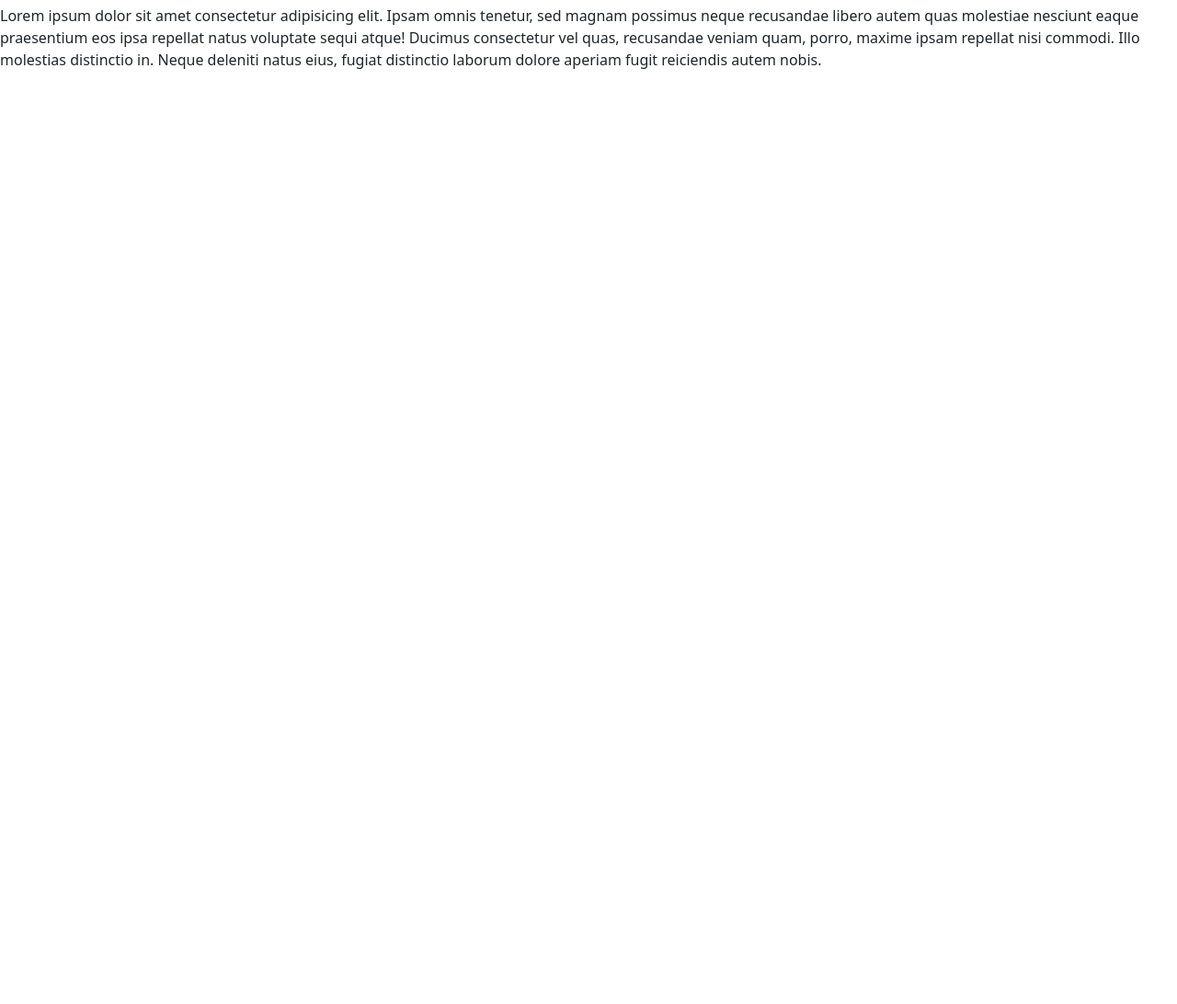
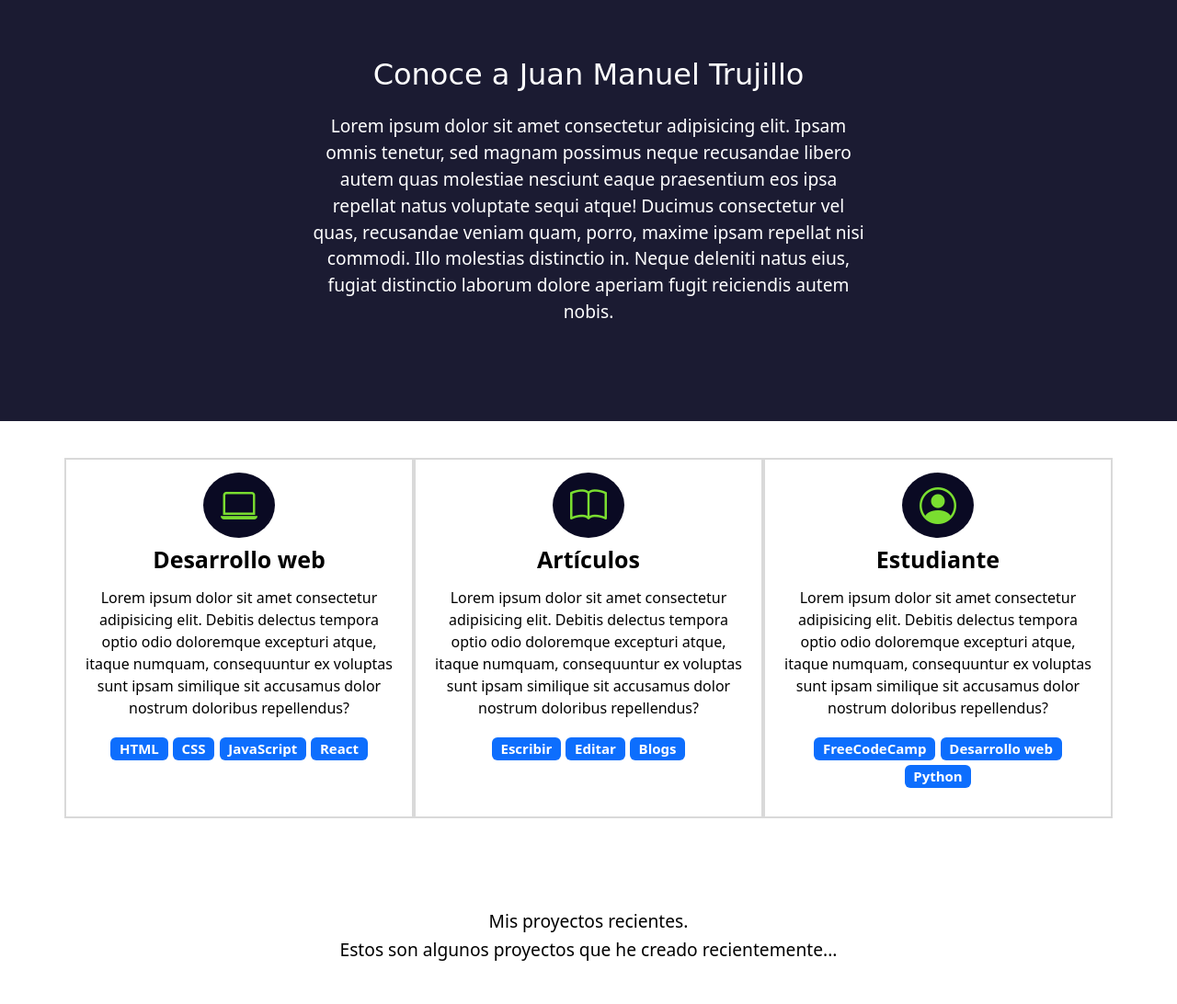
Before and after one commit to JuanManuelTrujillo/Curso_bootstrap, a plain HTML site: page Proyecto Portafolio/index.html in a window 1280 px wide. Shown: the part 937-2029 px from the top of the page at 92% size. Before the commit the page ends 1030 px from the top, so only its background shows below. Drawn offline with nearby package versions, Linux system fonts and the light colour scheme; a web font is replaced by a local one.

Commit message:
seccion proyectos

```diff
--- a/Proyecto Portafolio/estilos.css
+++ b/Proyecto Portafolio/estilos.css
@@ -23,6 +23,40 @@ h1{
 
 }
 
+.seccion-oscura{
+  color: white;
+  background-color: #1b1b32;
+}
+
+.seccion-clara{
+  color: black;
+  background-color: white;
+}
+
+.seccion-titulo{
+  font-size: 2rem;
+  padding: 15px 0;
+  font-family: 'rubik Dirt', cursive;
+}
+
+.seccion-descripcion{
+  font-size: 1.2rem;
+
+}
+
+.seccion-texto{
+  font-size: 1.2rem;
+
+}
+
+.texto-negro{
+  color: black;
+}
+
+.texto-blanco{
+  color: white;
+}
+
 /* Seccion Hero */
 .hero{
   background-color: #f5f6f7;
@@ -46,6 +80,66 @@ h1{
   color: #615151;
 }
 
+/* Sobre mi */
+.sobre-mi{
+  height: 500px;
+  padding: 10px;
+}
+
+.sobre-mi .contenedor{
+  max-width: 600px;
+  text-align: center;
+}
+
+/* Experiencia */
+.experiencia{
+  padding: 40px 40px 60px 40px;
+
+}
+
+.experiencia .columna{
+  padding: 20px;
+  border: 2px solid #8080804d;
+  /* display: flex; */
+  flex-direction: column;
+  justify-content: space-evenly;
+  transition: all 0.2s ease-in ;
+}
+
+.experiencia .columna:hover{
+  color: white;
+  background-color: #1b1b32;
+}
+.experiencia i{
+  font-size: 2.5rem;
+  color: #7ade30;
+  background-color: #0a0a23;
+  padding: 8px 19px;
+  border-radius: 50%;
+}
+
+.experiencia-titulo{
+  font-size: 25px;
+  font-weight: bold; /* negrita */
+  margin: 10px 0;
+}
+
+.badges-contenedor{
+  font-size: 20px;
+  font-weight: bold;
+  margin: 10px 0;
+}
+
+.badges{
+  margin: 5px;
+}
+
+/* Proyectos */
+.proyectos-recientes{
+  padding: 40px;
+
+}
+
 /* Adaptable (Responsivo) */
 @media screen and (max-width: 767px) {
   .navbar-brand{
--- a/Proyecto Portafolio/index.html
+++ b/Proyecto Portafolio/index.html
@@ -63,10 +63,56 @@
   <!-- Sobre Mi -->
   <section class="sobre-mi seccion-oscura">
     <div class="contenedor">
-      <h2 class="seccion-titulo texto-blanco">Conoce a Juan Manuel Trujillo</h2>
-      <p>Lorem ipsum dolor sit amet consectetur adipisicing elit. Ipsam omnis tenetur, sed magnam possimus neque recusandae libero autem quas molestiae nesciunt eaque praesentium eos ipsa repellat natus voluptate sequi atque!
+      <h2 class="seccion-titulo">Conoce a Juan Manuel Trujillo</h2>
+      <p class="seccion-texto">Lorem ipsum dolor sit amet consectetur adipisicing elit. Ipsam omnis tenetur, sed magnam possimus neque recusandae libero autem quas molestiae nesciunt eaque praesentium eos ipsa repellat natus voluptate sequi atque!
       Ducimus consectetur vel quas, recusandae veniam quam, porro, maxime ipsam repellat nisi commodi. Illo molestias distinctio in. Neque deleniti natus eius, fugiat distinctio laborum dolore aperiam fugit reiciendis autem nobis.</p>
     </div>
+  </section>
+  <!-- Experiencia -->
+  <section class="experiencia seccion-clara">
+    <div class="container text-center">
+      <div class="row">
+        <!-- Desarrollo web -->
+        <div class="columna col-12 col-md-4">
+          <i class="bi bi-laptop"></i>
+          <p class="experiencia-titulo">Desarrollo web</p>
+          <p>Lorem ipsum dolor sit amet consectetur adipisicing elit. Debitis delectus tempora optio odio doloremque excepturi atque, itaque numquam, consequuntur ex voluptas sunt ipsam similique sit accusamus dolor nostrum doloribus repellendus?</p>
+          <div class="badges-contenedor">
+            <span class="badge text-bg-primary">HTML</span>
+            <span class="badge text-bg-primary">CSS</span>
+            <span class="badge text-bg-primary">JavaScript</span>
+            <span class="badge text-bg-primary">React</span>
+          </div>
+        </div>
+        <!-- Articulos -->
+         <div class="columna col-12 col-md-4">
+          <i class="bi bi-book"></i>
+          <p class="experiencia-titulo">Artículos</p>
+          <p>Lorem ipsum dolor sit amet consectetur adipisicing elit. Debitis delectus tempora optio odio doloremque excepturi atque, itaque numquam, consequuntur ex voluptas sunt ipsam similique sit accusamus dolor nostrum doloribus repellendus?</p>
+          <div class="badges-contenedor">
+            <span class="badge text-bg-primary">Escribir</span>
+            <span class="badge text-bg-primary">Editar</span>
+            <span class="badge text-bg-primary">Blogs</span>
+          </div>
+         </div>
+        <!-- Estudiante -->
+        <div class="columna col-12 col-md-4">
+          <i class="bi bi-person-circle"></i>
+          <p class="experiencia-titulo">Estudiante</p>
+          <p>Lorem ipsum dolor sit amet consectetur adipisicing elit. Debitis delectus tempora optio odio doloremque excepturi atque, itaque numquam, consequuntur ex voluptas sunt ipsam similique sit accusamus dolor nostrum doloribus repellendus?</p>
+          <div class="badges-contenedor">
+            <span class="badge text-bg-primary">FreeCodeCamp</span>
+            <span class="badge text-bg-primary">Desarrollo web</span>
+            <span class="badge text-bg-primary">Python</span>
+          </div>
+        </div>
+      </div>
+    </div>
+  </section>
+  <!-- Proyectos -->
+  <section class="proyectos-recientes seccion-clara d-flex flex-column">
+    <h2 class="seccion-texto texto-negro">Mis proyectos recientes.</h2>
+    <h3 class="seccion-descripcion">Estos son algunos proyectos que he creado recientemente...</h3>
   </section>
 
 <script src="https://cdn.jsdelivr.net/npm/bootstrap@5.3.1/dist/js/bootstrap.bundle.min.js" integrity="sha384-HwwvtgBNo3bZJJLYd8oVXjrBZt8cqVSpeBNS5n7C8IVInixGAoxmnlMuBnhbgrkm" crossorigin="anonymous"></script>
```
